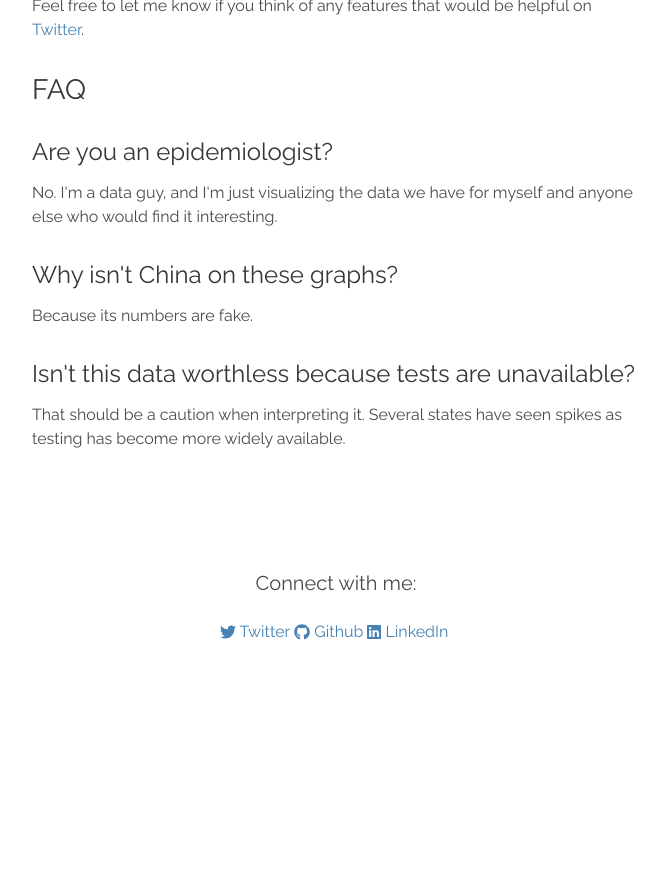
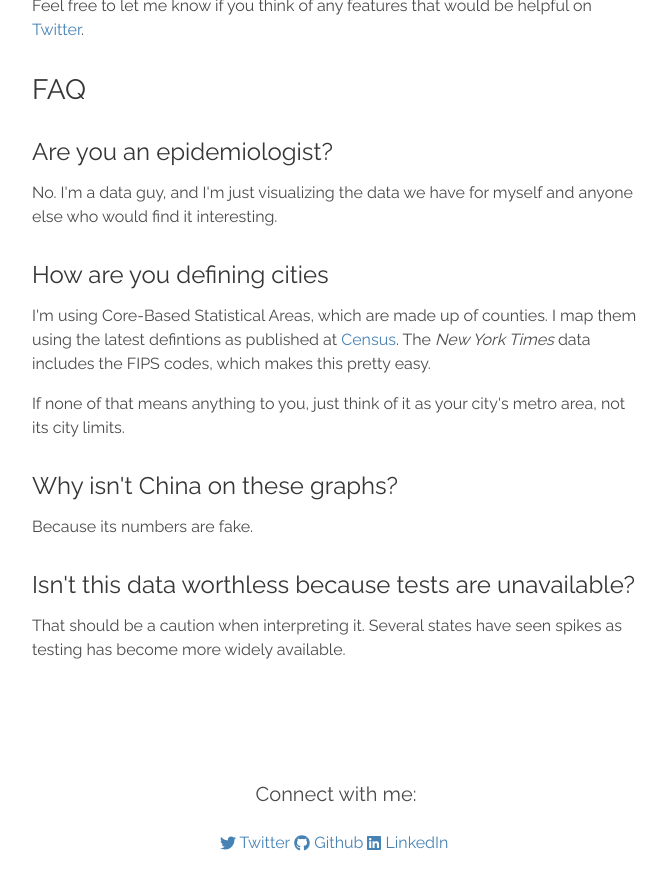
Before and after one commit to OliverSherouse/OliverSherouse.github.io, a Jekyll site: the page built from coronavirus-tracker/index.html, in a window 1280 px wide and 900 px high, scrolled down 1973 px. Shown: the top 890 px of the window, without its empty margins (304-971 px from the left). Built offline with Jekyll 4.4.1, drawn with Linux system fonts in a browser that asks for light colours; nearby versions of some CDN libraries; comment, search, counter and statistics services are not loaded; before the commit the page ends 2665 px from its top, so only the background shows below that.

Commit message:
Update index.html

```diff
--- a/coronavirus-tracker/index.html
+++ b/coronavirus-tracker/index.html
@@ -177,6 +177,16 @@ title: Coronavirus Tracker
   <p>No. I'm a data guy, and I'm just visualizing the data we have for myself and
     anyone else who would find it interesting.</p>
 
+  <h3>How are you defining cities</h3>
+  <p>I'm using Core-Based Statistical Areas, which are made up of counties. I map
+    them using the latest defintions as published at
+    <a href="https://www.census.gov/geographies/reference-files/time-series/demo/metro-micro/delineation-files.html">Census</a>.
+    The <i>New York Times</i> data includes the FIPS codes, which makes this
+    pretty easy.</p>
+  <p>If none of that means anything to you, just think of it as your city's metro
+    area, not its city limits.</p>
+
+
   <h3>Why isn't China on these graphs?</h3>
 
   <p>Because its numbers are fake.</p>
```
